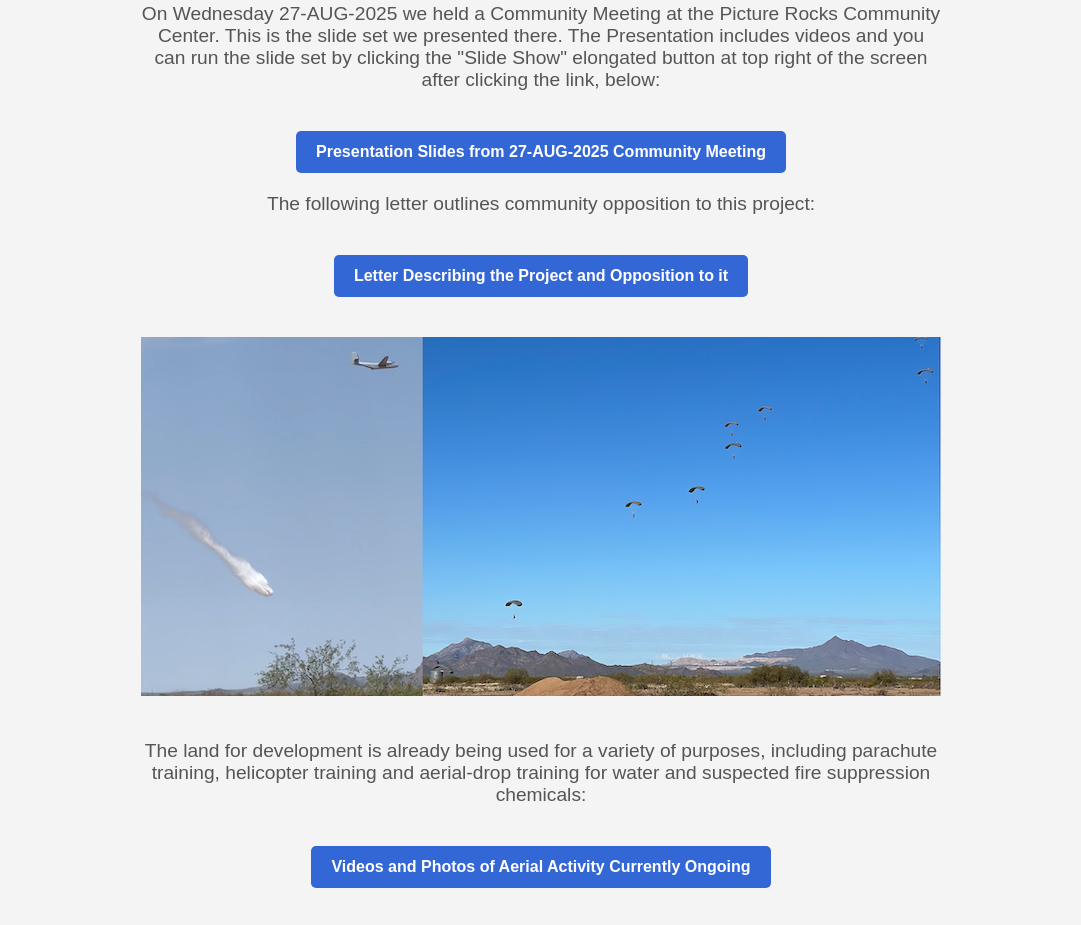
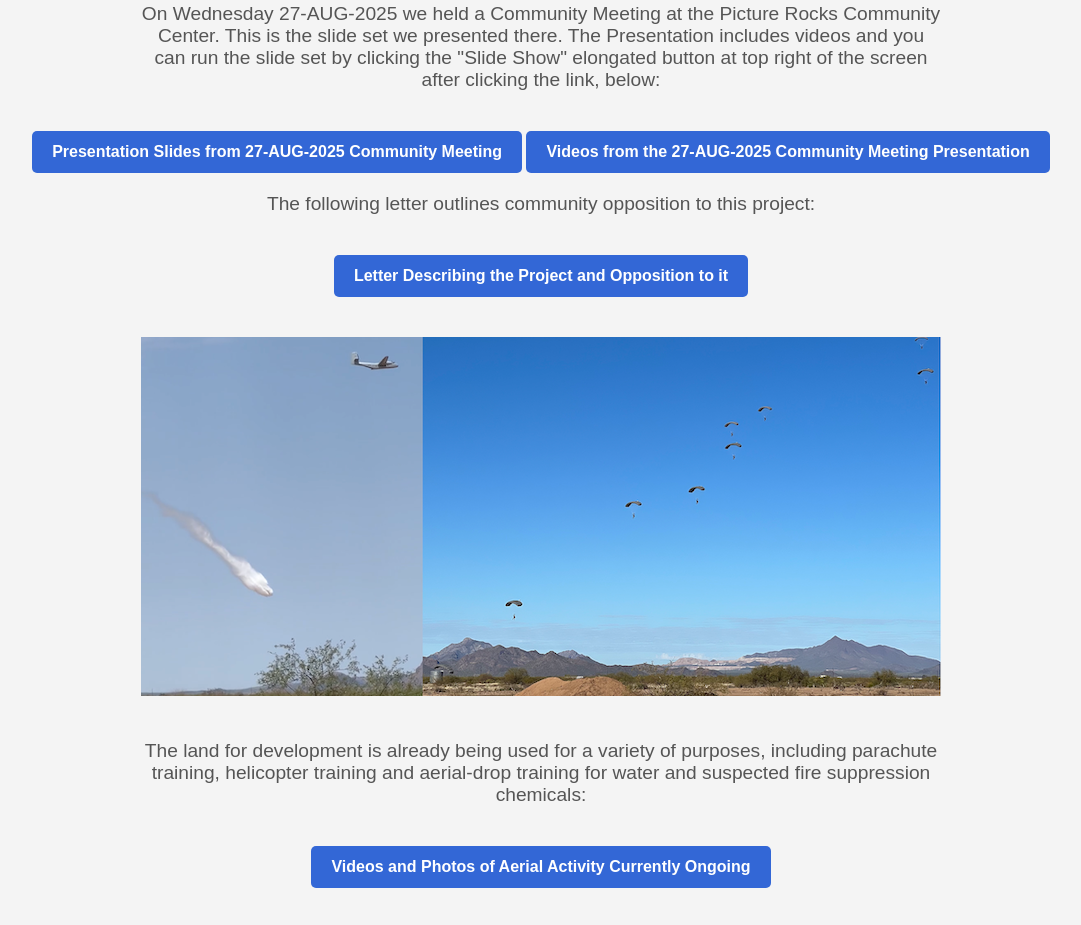
Before and after one commit to NorthLoneOwl/northloneowl, a plain HTML site: page index.html in a window 1280 px wide. Shown: the part 1193-2118 px from the top of the page, without its empty margins (99-1180 px from the left). Drawn offline with Linux system fonts and the light colour scheme.

Commit message:
Update index.html

```diff
--- a/index.html
+++ b/index.html
@@ -85,6 +85,10 @@
     Presentation Slides from 27-AUG-2025 Community Meeting
   </a>
 
+  <a class="drive-link" href="https://drive.google.com/drive/u/3/folders/1Y8h8gFT_cKii-7UXp4Tkd5y_uX6vVDCu" target="_blank">
+    Videos from the 27-AUG-2025 Community Meeting Presentation
+  </a>
+
   <p>The following letter outlines community opposition to this project:</p>
 
   <a class="drive-link" href="https://drive.google.com/file/d/16xadgtk3KaeX-rI5O4EVCya8licsQlWW/view?usp=sharing" target="_blank">
```
